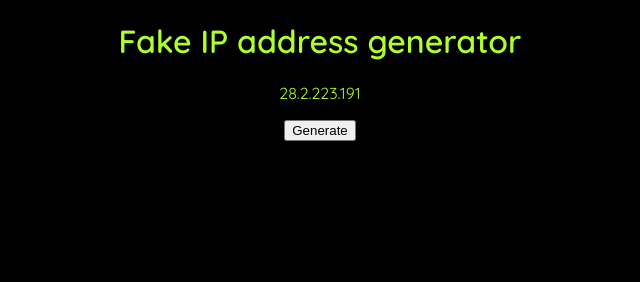
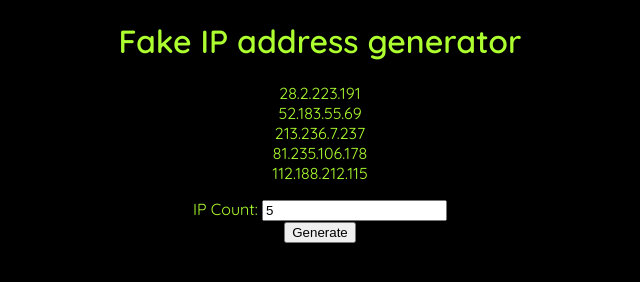
Before and after one commit to Oreeeee/fakeip, a plain HTML site: page index.html in a window 1280 px wide. Shown: the whole page, without its empty margins (320-960 px from the left). Drawn offline with Linux system fonts and the light colour scheme.

Commit message:
Add generating multiple IPs

```diff
--- a/index.html
+++ b/index.html
@@ -12,6 +12,10 @@
     <div id="mainDiv">
       <h1>Fake IP address generator</h1>
       <p id="ipField"></p>
+
+      <label for="fIPCount">IP Count:</label>
+      <input type="number" name="fIPCount" id="fIPCount" value="5" /><br />
+
       <button id="generateButton">Generate</button>
     </div>
   </body>
--- a/index.js
+++ b/index.js
@@ -1,22 +1,28 @@
 // Get HTML elements
 const ipField = document.getElementById("ipField");
 const generateButton = document.getElementById("generateButton");
+const fIPCount = document.getElementById("fIPCount");
 
-// Set on click listener for a generate button
-generateButton.addEventListener("click", generateIP);
+generateButton.addEventListener("click", generateIP); // Set on click listener for a generate button
 
-// First load execution
-generateIP();
+generateIP(); // First load execution
 
 function generateIP() {
   const ipOffset = 255;
-  let ip = "";
-  for (let i = 1; i <= 4; i += 1) {
-    let ipSection = Math.floor(Math.random() * ipOffset);
-    ip += ipSection;
-    if (i != 4) {
-      ip += ".";
+  const generateCount = fIPCount.value;
+  let ips = "";
+  for (let i = 1; i <= generateCount; i += 1) {
+    // Generate multiple IPs
+    for (let j = 1; j <= 4; j += 1) {
+      // Generate one IP
+      let ipSection = Math.floor(Math.random() * ipOffset); // Generate one section of one IP
+      ips += ipSection;
+      if (j != 4) {
+        // Add a . if the IP number isn't the last one
+        ips += ".";
+      }
     }
+    ips += "<br>";
   }
-  ipField.innerHTML = ip;
+  ipField.innerHTML = ips;
 }
```
